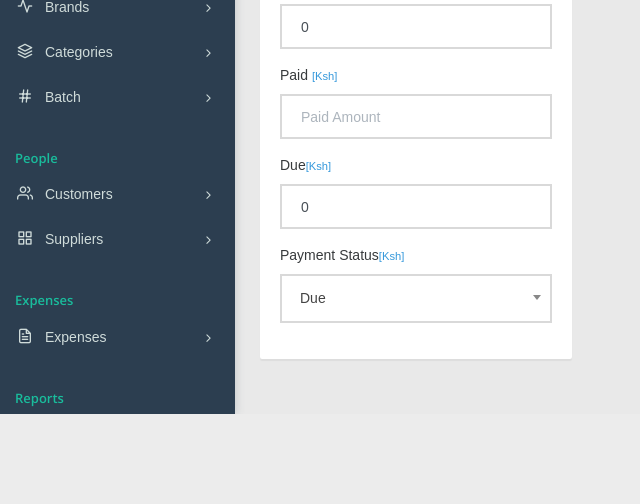
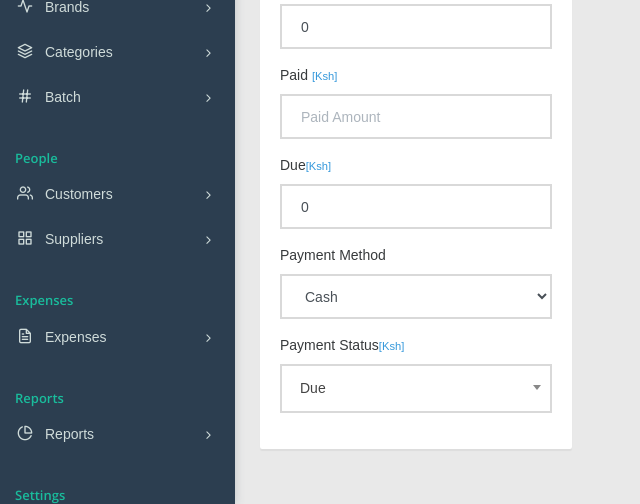
Before and after one commit to mubeakungu/stockflow, a Laravel app: page /invoices/create in a window 1280 px wide. Shown: the part 453-957 px from the top of the page, without its empty margins (0-640 px from the left). Before the commit the page ends 867 px from the top, so only its background shows below. Run offline with Laravel 10, Linux system fonts and the light colour scheme; a user stored in the database is signed in; data comes from the database, SQL or seed files in the repository; some libraries are stand-ins or nearby versions; some web fonts are replaced.

Commit message:
Add payment methods: cash, M-Pesa, bank transfer, credit
- invoices.payment_method (default cash) and payment_reference
- Sale screen: required payment method; M-Pesa and bank transfer show a
  reference field (stored upper-case). Choosing Credit sets paid to 0
  and due to the total, and a deposit can still be entered
- Server validates the method against Invoice::PAYMENT_METHODS
- Method and reference shown on the receipt, invoice page, PDF and a
  new Payment column in the invoice list
- README: payment methods and KRA eTIMS notes

Co-Authored-By: Claude Opus 5.5 <noreply@anthropic.com>
Claude-Session: https://claude.ai/code/session_012kmRTqeBBFrePkEETbSWcP

```diff
--- a/app/Http/Controllers/InvoiceController.php
+++ b/app/Http/Controllers/InvoiceController.php
@@ -9,6 +9,7 @@ use App\Models\InvoiceItem;
 use Barryvdh\DomPDF\Facade\Pdf;
 use Carbon\Carbon;
 use Illuminate\Http\Request;
+use Illuminate\Validation\Rule;
 
 class InvoiceController extends Controller
 {
@@ -50,6 +51,8 @@ class InvoiceController extends Controller
             "total" => "required",
             "due_amount" => "required",
             "products" => "required",
+            "payment_method" => ["required", Rule::in(array_keys(Invoice::PAYMENT_METHODS))],
+            "payment_reference" => ["nullable", "string", "max:50"],
         ]);
 
 
@@ -66,6 +69,10 @@ class InvoiceController extends Controller
         $invoice->customer_id = $request->customer_id;
         $invoice->total = $request->total;
         $invoice->due = $request->due_amount;
+        $invoice->payment_method = $request->payment_method;
+        $invoice->payment_reference = $request->filled('payment_reference')
+            ? strtoupper(trim($request->payment_reference))
+            : null;
 
         // Automatically calculate status based on due amount
         if ($request->due_amount == 0) {
--- a/app/Models/Invoice.php
+++ b/app/Models/Invoice.php
@@ -11,6 +11,13 @@ class Invoice extends Model
 {
     use HasFactory;
 
+    public const PAYMENT_METHODS = [
+        'cash' => 'Cash',
+        'mpesa' => 'M-Pesa',
+        'bank_transfer' => 'Bank transfer',
+        'credit' => 'Credit',
+    ];
+
     protected $fillable = [
         'invoice_no',
         'customer_id',
@@ -18,6 +25,8 @@ class Invoice extends Model
         'due',
         'status',
         'profit',
+        'payment_method',
+        'payment_reference',
         'kra_cu_invoice_no',
         'kra_cu_serial_no',
         'kra_receipt_signature',
@@ -29,6 +38,11 @@ class Invoice extends Model
     protected $casts = [
         'kra_signed_at' => 'datetime',
     ];
+
+    public function paymentMethodLabel(): string
+    {
+        return self::PAYMENT_METHODS[$this->payment_method] ?? ucfirst((string) $this->payment_method);
+    }
 
     /**
      * True once KRA eTIMS has signed this sale and returned its QR link.
--- a/resources/views/invoices/create.blade.php
+++ b/resources/views/invoices/create.blade.php
@@ -162,6 +162,20 @@
                             x-on:blur="setStatus()">
                     </div>
                     <div class="form-group">
+                        <label for="payment_method">Payment Method</label>
+                        <select name="payment_method" id="payment_method" class="form-control" required
+                            onchange="onPaymentMethodChange(this.value)">
+                            @foreach (\App\Models\Invoice::PAYMENT_METHODS as $value => $label)
+                                <option value="{{ $value }}" {{ old('payment_method', 'cash') === $value ? 'selected' : '' }}>{{ $label }}</option>
+                            @endforeach
+                        </select>
+                    </div>
+                    <div class="form-group" id="payment_reference_group" style="display: none;">
+                        <label for="payment_reference" id="payment_reference_label">Reference</label>
+                        <input type="text" class="form-control" id="payment_reference" name="payment_reference"
+                            value="{{ old('payment_reference') }}" maxlength="50" style="text-transform: uppercase;">
+                    </div>
+                    <div class="form-group">
                         <label for="status">Payment Status<small class="text-info">[Ksh]</small></label>
                         <select name="status" id="status" x-ref="status" class="form-control" readonly>
                             <option></option>
@@ -211,6 +225,34 @@
 <script src="https://cdn.jsdelivr.net/npm/select2@4.1.0-rc.0/dist/js/select2.min.js"></script>
 
 <script>
+    // Show the right reference field for the chosen payment method.
+    // Credit = sale on account, so default the paid amount to 0 (a deposit can still be typed in).
+    function onPaymentMethodChange(method) {
+        const group = document.getElementById('payment_reference_group');
+        const label = document.getElementById('payment_reference_label');
+        const input = document.getElementById('payment_reference');
+        const labels = { mpesa: 'M-Pesa transaction code', bank_transfer: 'Bank reference' };
+        const placeholders = { mpesa: 'e.g. SKL4ABC123', bank_transfer: 'e.g. FT2611010042' };
+
+        if (labels[method]) {
+            group.style.display = '';
+            label.textContent = labels[method];
+            input.placeholder = placeholders[method];
+        } else {
+            group.style.display = 'none';
+            input.value = '';
+        }
+
+        if (method === 'credit' && $('#total').val()) {
+            $('#paid').val(0);
+            $('#due_amount').val($('#total').val());
+            $('#status').val('due').trigger('change');
+        }
+    }
+    document.addEventListener('DOMContentLoaded', function () {
+        onPaymentMethodChange(document.getElementById('payment_method').value);
+    });
+
     function calculateTotal(){
         let total = 0;
         let inputFields = document.querySelectorAll('input[id^=\'subTotal-\']');
--- a/resources/views/invoices/index.blade.php
+++ b/resources/views/invoices/index.blade.php
@@ -36,6 +36,7 @@
                     <th>Customer</th>
                     <th>Total</th>
                     <th>Status</th>
+                    <th>Payment</th>
                     <th>Due</th>
                     <th>Paid</th>
                     <th>Date</th>
@@ -50,6 +51,7 @@
                     <td>{{ optional($invoice->customer)->name ?? 'N/A' }}</td>
                     <td>{{ $invoice->total }}</td>
                     <td>{{ ucfirst($invoice->status) }}</td>
+                    <td>{{ $invoice->paymentMethodLabel() }}</td>
                     <td>{{ $invoice->due }}</td>
                     <td>{{ $invoice->total - $invoice->due }}</td>
                     <td>{{ \Carbon\Carbon::parse($invoice->created_at)->format('d/m/y') }}</td>
@@ -79,6 +81,7 @@
                     <th>Customer</th>
                     <th>Total</th>
                     <th>Status</th>
+                    <th>Payment</th>
                     <th>Due</th>
                     <th>Paid</th>
                     <th>Date</th>
--- a/resources/views/invoices/invoice-pdf.blade.php
+++ b/resources/views/invoices/invoice-pdf.blade.php
@@ -54,7 +54,7 @@
         <td class="r"><strong>Invoice No:</strong> {{ $invoice->invoice_no }}</td>
     </tr>
     <tr>
-        <td></td>
+        <td><strong>Payment:</strong> {{ $invoice->paymentMethodLabel() }}@if ($invoice->payment_reference) ({{ $invoice->payment_reference }})@endif</td>
         <td class="r"><span class="status status-{{ $invoice->status }}">{{ $invoice->status }}</span></td>
     </tr>
 </table>
--- a/resources/views/invoices/invoice.blade.php
+++ b/resources/views/invoices/invoice.blade.php
@@ -49,6 +49,8 @@
             <div class="row">
                 <div class="col-sm-6"><strong>Date:</strong> {{ $invoice->created_at->format('d/m/y') }}</div>
                 <div class="col-sm-6 text-sm-end"> <strong>Invoice No:</strong> {{ $invoice->invoice_no }}</div>
+                <div class="col-sm-6"><strong>Payment:</strong> {{ $invoice->paymentMethodLabel() }}@if ($invoice->payment_reference) ({{ $invoice->payment_reference }})@endif</div>
+                <div class="col-sm-6 text-sm-end"><strong>Status:</strong> {{ ucfirst($invoice->status) }}</div>
 
             </div>
             <hr>
--- a/resources/views/invoices/receipt.blade.php
+++ b/resources/views/invoices/receipt.blade.php
@@ -102,6 +102,10 @@
         <tr><td>Items</td><td class="right">{{ $products->sum('quantity') }}</td></tr>
         <tr class="grand"><td>TOTAL</td><td class="right">@ksh($invoice->total)</td></tr>
         <tr><td>Paid</td><td class="right">@ksh($paid)</td></tr>
+        <tr><td>Payment</td><td class="right">{{ $invoice->paymentMethodLabel() }}</td></tr>
+        @if ($invoice->payment_reference)
+            <tr><td>{{ $invoice->payment_method === 'mpesa' ? 'M-Pesa code' : 'Reference' }}</td><td class="right">{{ $invoice->payment_reference }}</td></tr>
+        @endif
         @if ($invoice->due > 0)
             <tr class="bold"><td>Balance due</td><td class="right">@ksh($invoice->due)</td></tr>
         @endif
```
Also changed, not shown: README.md, database/migrations/2026_11_01_000001_add_payment_method_to_invoices.php (added).
